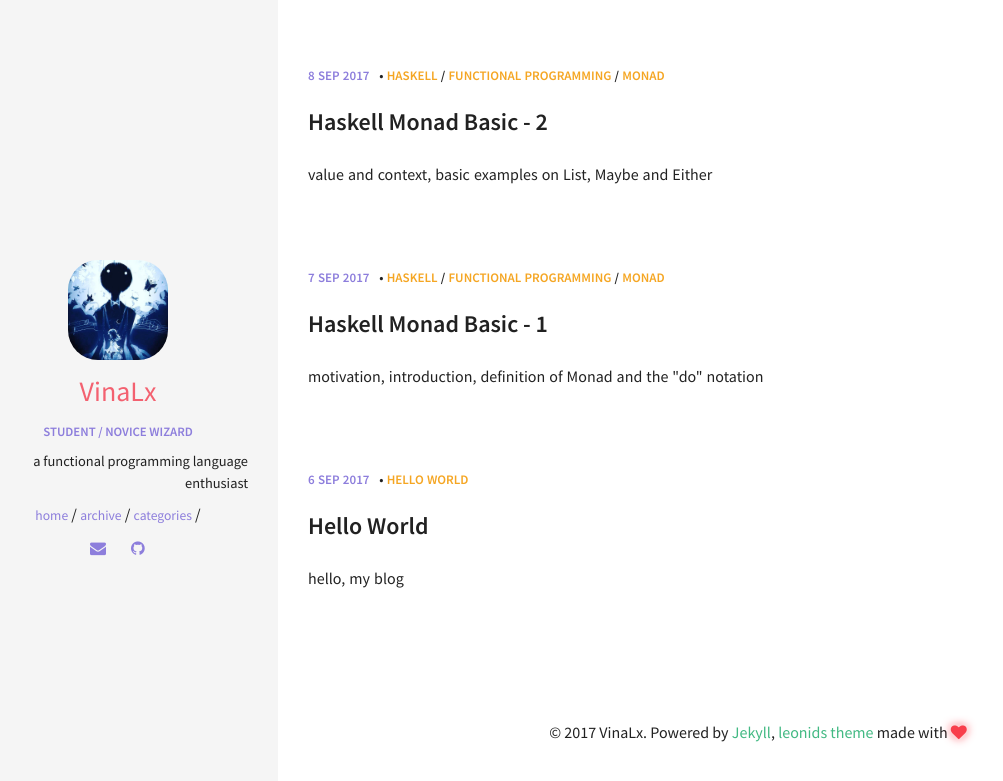
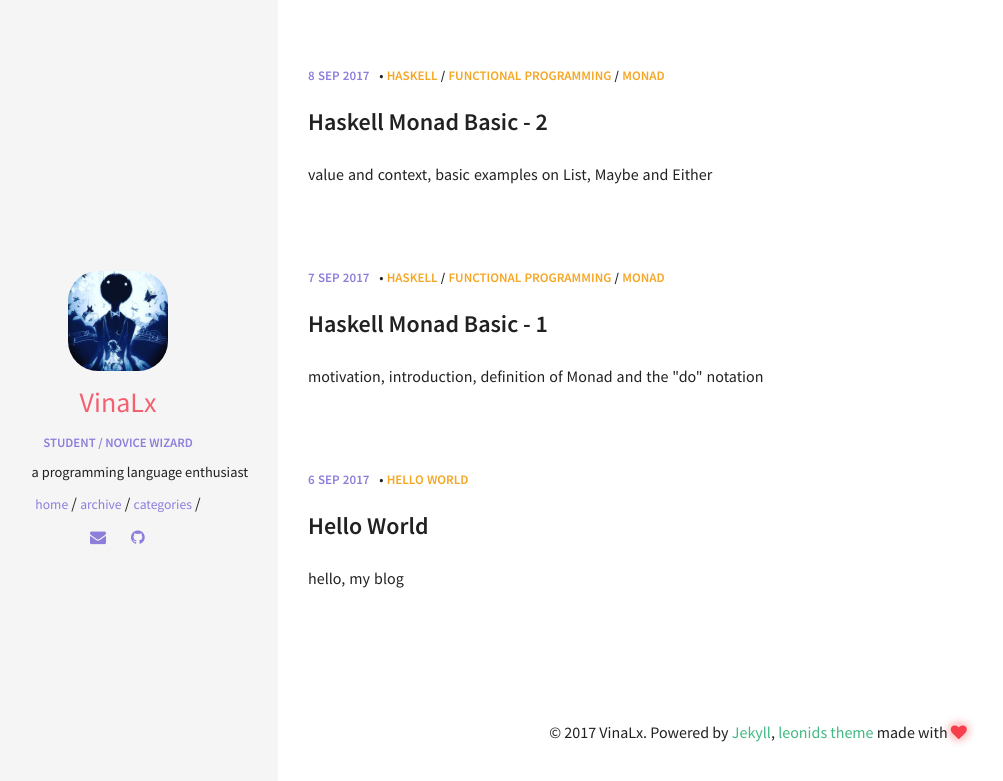
Before and after one commit to VinaLx/VinaLx.github.io, a Jekyll site: the page built from index.html, in a window 1280 px wide. Shown: the top 781 px of the page, without its empty margins (42-1045 px from the left). Built offline with Jekyll 4.4.1, drawn with Linux system fonts in a browser that asks for light colours.

```diff
--- a/_config.yml
+++ b/_config.yml
@@ -3,7 +3,7 @@
 # Site wide configuration
 ####################################
 #
-title: Monadic Life
+title: Safely Typed
 email: vinaleux@gmail.com
 description:
 url: https://vinalx.github.io
@@ -36,7 +36,7 @@ owner:
   name: VinaLx
   avatar: avatar.jpeg
   job: student / novice wizard
-  bio: a functional programming language enthusiast
+  bio: a programming language enthusiast
   email: vinaleux@gmail.com
   disqus-shortname:
   twitter: #username
```
